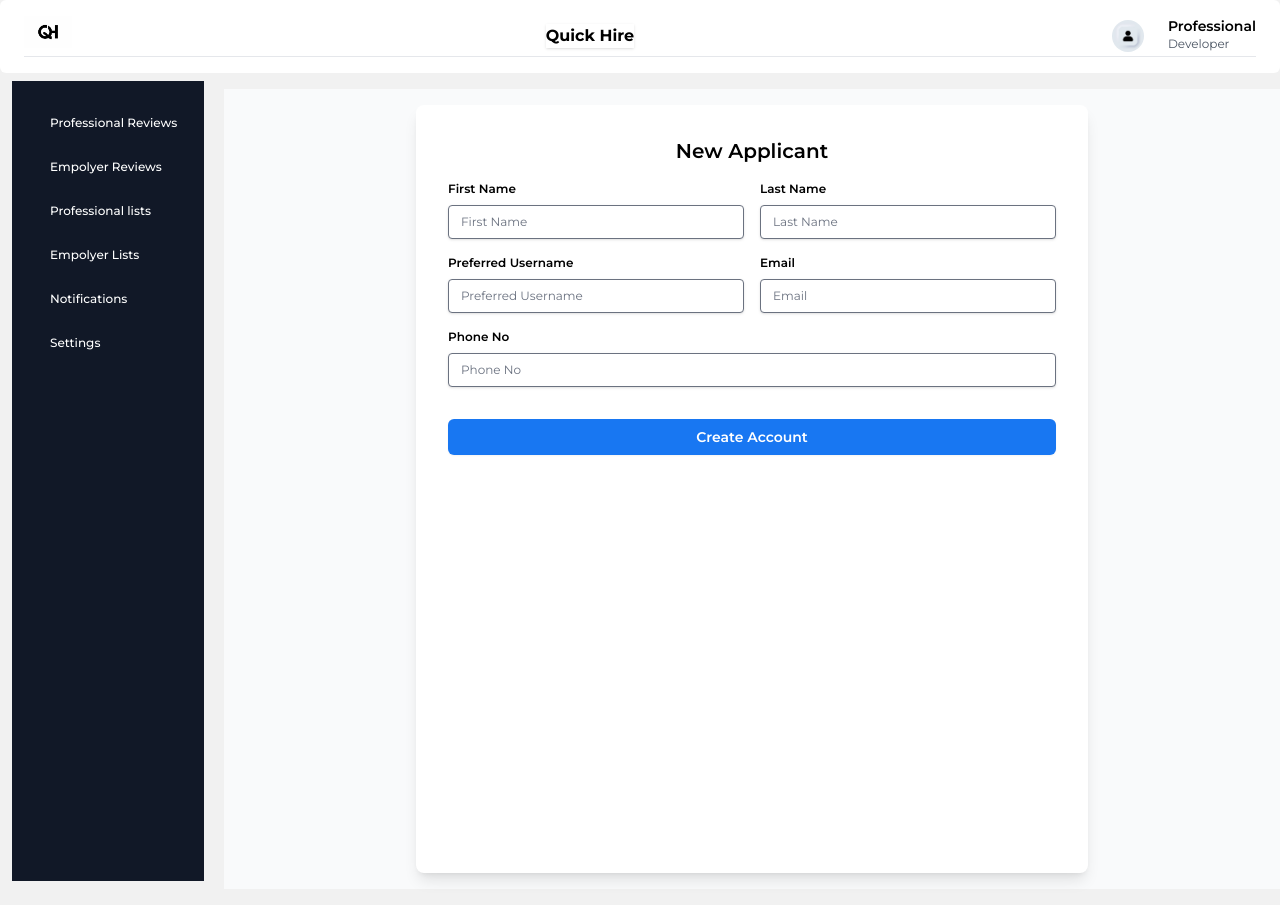
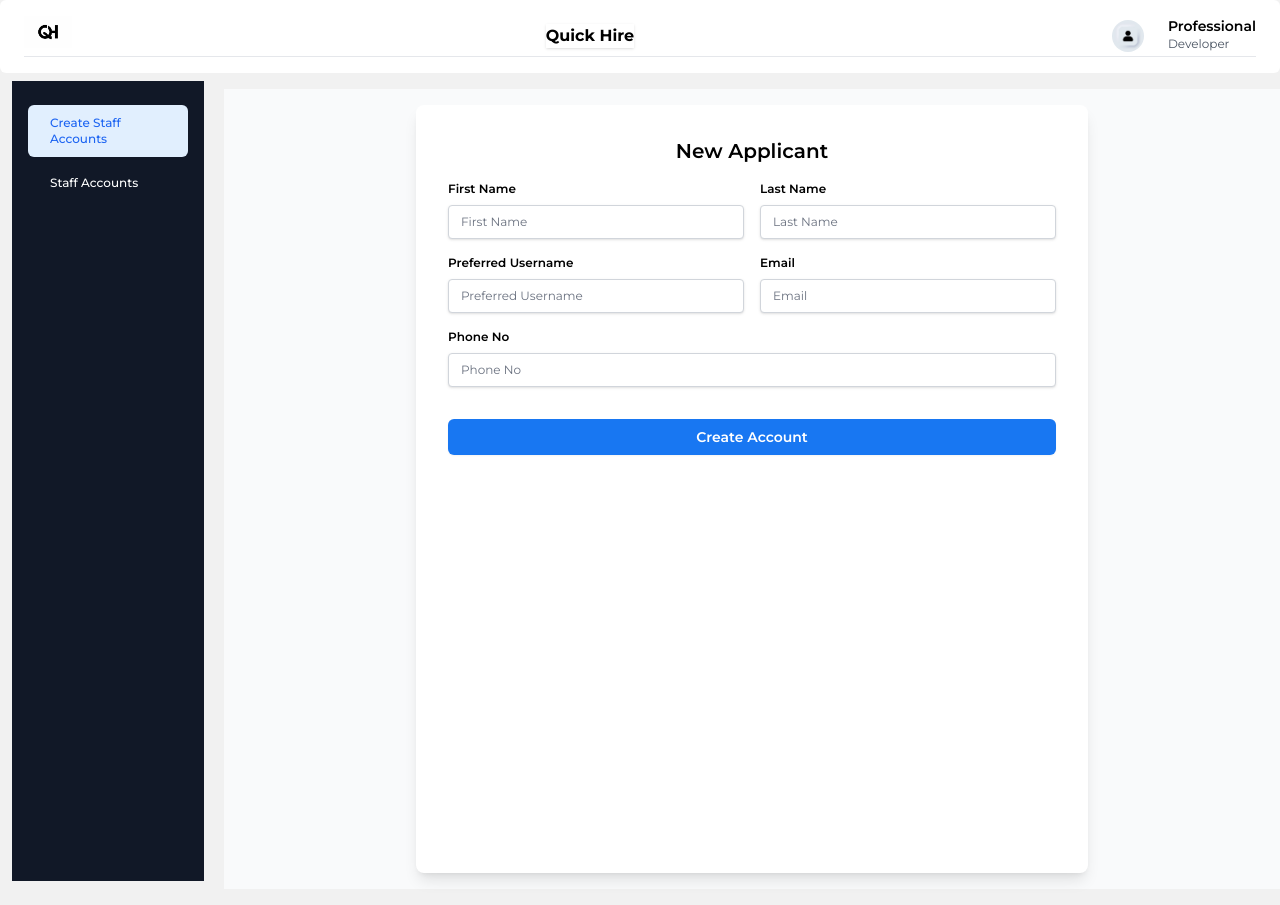
Before and after one commit to gowthamdongari/QuickHire, a React (Vite) app in the folder frontend/: page /home/createAccount in a window 1280 px wide. Built offline with nearby package versions, Linux system fonts and the light colour scheme.

Commit message:
validations for root account

```diff
--- a/frontend/src/components/SideNavBar.jsx
+++ b/frontend/src/components/SideNavBar.jsx
@@ -71,13 +71,23 @@ const SideNavBar = () => {
     },
   ];
 
+ const rootLinks =[
+  {
+     title:"Create Staff Accounts",
+     link:"/home/createAccount"
+  },
+  {
+    title:"Staff Accounts",
+    link:"/home/staffAccounts"
+  }
+ ]
   return (
     <aside>
       <div className="w-48 h-screen mt-2 ml-3 bg-gray-900 p-4 space-y-2">
         {/* Navigation links */}
         <nav>
           {/* Repeat this structure for each menu item */}
-          {staffLinks.map((item,index) => {
+          {rootLinks.map((item,index) => {
             return (
               <NavLink
                 to={item.link}
--- a/frontend/src/pages/Staff/AddAccount.jsx
+++ b/frontend/src/pages/Staff/AddAccount.jsx
@@ -1,70 +1,172 @@
-import React from 'react'
-
+import React, { useState } from "react";
+import {
+  checkKeysEmpty,
+  validateEmail,
+  validateFirstName,
+  validateLastName,
+  validatePhone,
+  validateUsername,
+} from "../../validations/standardValidations";
+import ErrorMsgComponent from "../../components/shared/ErrorMsgComponent";
+const intialDetails = {
+  firstName: "",
+  lastName: "",
+  userName: "",
+  email: "",
+  phoneNo: "",
+};
+const error = {
+  firstNameError: "",
+  lastNameError: "",
+  userNameError: "",
+  emailError: "",
+  phoneError: "",
+};
 const AddAccount = () => {
+  const [staffDetails, setStaffDetails] = useState(intialDetails);
+  const [staffErrors, setStaffErrors] = useState(error);
+  const handleChange = (e) => {
+    try {
+      setStaffDetails({ ...staffDetails, [e.target.name]: e.target.value });
+    } catch (error) {
+      console.log(error);
+    }
+  };
+  const handleSave = (e) => {
+    try {
+      e.preventDefault();
+      const errorObj = {
+        firstNameError: validateFirstName(staffDetails.firstName),
+        lastNameError: validateLastName(staffDetails.lastName),
+        emailError: validateEmail(staffDetails.email),
+        userNameError: validateUsername(staffDetails.userName),
+        phoneError: validatePhone(staffDetails.phoneNo),
+      };
+      setStaffErrors(errorObj);
+      if (!checkKeysEmpty(errorObj)) {
+        alert("Account Added successfully!");
+        setStaffDetails(intialDetails);
+        setStaffErrors(error);
+      }
+    } catch (error) {
+      console.log(error);
+    }
+  };
   return (
     <div className="bg-gray-50 min-h-screen flex justify-center w-full">
       <div className="bg-white rounded-lg shadow-lg p-8 m-4 max-w-2xl w-full">
-        <div className='flex justify-center'>
+        <div className="flex justify-center">
           <h1 className="text-md font-semibold mb-4">New Applicant</h1>
         </div>
         <div className="flex flex-wrap -mx-2 mb-2">
           <div className="w-full md:w-1/2 px-2 mb-2 md:mb-0">
             <h1 className="text-xs font-semibold mb-2">First Name</h1>
             <input
-            className="mb-2 w-full px-3 py-2 text-xs border rounded shadow appearance-none text-grey-darker"
+              className={`mb-2 w-full px-3 py-2 text-xs border rounded shadow appearance-none text-grey-darker
+            ${
+              staffErrors.firstNameError.length > 0
+                ? "border-red-500"
+                : "border-gray-300"
+            }
+            `}
               type="text"
               id="firstName"
               placeholder="First Name"
+              value={staffDetails.firstName}
+              name="firstName"
+              onChange={handleChange}
             />
+            <ErrorMsgComponent msg={staffErrors.firstNameError} />
           </div>
           <div className="w-full md:w-1/2 px-2 mb-2 md:mb-0">
             <h1 className="text-xs font-semibold mb-2">Last Name</h1>
             <input
-            className="w-full px-3 py-2 text-xs border rounded shadow appearance-none text-grey-darker"
+              className={`w-full px-3 py-2 text-xs border rounded shadow appearance-none text-grey-darker
+              ${
+                staffErrors.lastNameError.length > 0
+                  ? "border-red-500"
+                  : "border-gray-300"
+              }
+              `}
               type="text"
               id="lastName"
               placeholder="Last Name"
+              value={staffDetails.lastName}
+              name="lastName"
+              onChange={handleChange}
             />
+            <ErrorMsgComponent msg={staffErrors.lastNameError} />
           </div>
         </div>
         <div className="flex flex-wrap -mx-2 mb-2">
           <div className="w-full md:w-1/2 px-2 mb-2 md:mb-0">
             <h1 className="text-xs font-semibold mb-2">Preferred Username</h1>
             <input
-            className="mb-2 w-full px-3 py-2 text-xs border rounded shadow appearance-none text-grey-darker"
+              className={`mb-2 w-full px-3 py-2 text-xs border rounded shadow appearance-none text-grey-darker
+              ${
+                staffErrors.userNameError.length > 0
+                  ? "border-red-500"
+                  : "border-gray-300"
+              }
+              `}
               type="text"
               id="firstName"
               placeholder="Preferred Username"
+              value={staffDetails.userName}
+              name="userName"
+              onChange={handleChange}
             />
+            <ErrorMsgComponent msg={staffErrors.userNameError} />
           </div>
           <div className="w-full md:w-1/2 px-2 mb-2 md:mb-0">
             <h1 className="text-xs font-semibold mb-2">Email</h1>
             <input
-            className="w-full px-3 py-2 text-xs border rounded shadow appearance-none text-grey-darker"
+              className={`w-full px-3 py-2 text-xs border rounded shadow appearance-none text-grey-darker
+              ${
+                staffErrors.emailError.length > 0
+                  ? "border-red-500"
+                  : "border-gray-300"
+              }
+              `}
               type="text"
               id="lastName"
               placeholder="Email"
+              value={staffDetails.email}
+              name="email"
+              onChange={handleChange}
             />
+            <ErrorMsgComponent msg={staffErrors.emailError} />
           </div>
         </div>
         <div className="flex flex-wrap">
           <h1 className="text-xs font-semibold mb-2">Phone No</h1>
           <input
-          className="w-full px-3 py-2 text-xs border rounded shadow appearance-none text-grey-darker"
+            className={`w-full px-3 py-2 text-xs border rounded shadow appearance-none text-grey-darker
+            ${
+              staffErrors.phoneError.length > 0
+                ? "border-red-500"
+                : "border-gray-300"
+            }
+            `}
             type="text"
             id="phone"
-          placeholder='Phone No'
+            placeholder="Phone No"
+            value={staffDetails.phoneNo}
+            name="phoneNo"
+            onChange={handleChange}
           />
+          <ErrorMsgComponent msg={staffErrors.phoneError} />
         </div>
         <button
-        type="submit"
+          type="button"
+          onClick={handleSave}
           className=" mt-8 flex w-full justify-center rounded-md bg-fbblue px-3 py-1.5 text-sm font-semibold leading-6 text-white shadow-sm hover:bg-indigo-500 focus-visible:outline focus-visible:outline-2 focus-visible:outline-offset-2 focus-visible:outline-indigo-600"
         >
           Create Account
         </button>
       </div>
     </div>
-  )
-}
+  );
+};
 
-export default AddAccount
+export default AddAccount;
```
Lines whose indentation alone changed are shown as unchanged.
